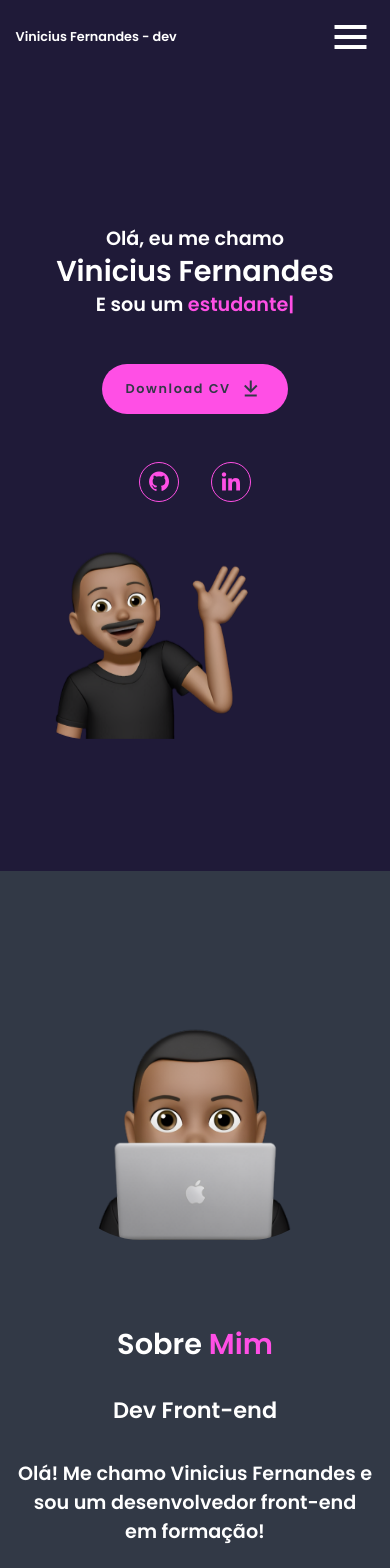
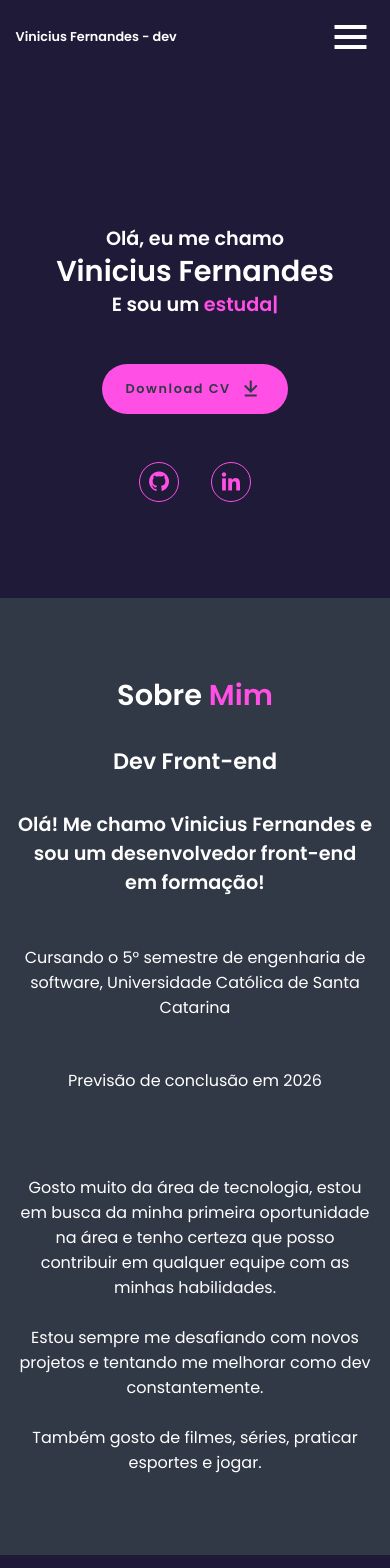
Before and after one commit to fxrnandes/portfolio, a React (Create React App) app: page / in a window 390 px wide. Shown: the top 1568 px of the page. Built offline with nearby package versions, Linux system fonts and the light colour scheme.

Commit message:
fix: responsividade

```diff
--- a/src/components/about.js
+++ b/src/components/about.js
@@ -20,7 +20,7 @@ const About = () => {
         <p>
           <strong>Olá! Me chamo Vinicius Fernandes e sou um desenvolvedor front-end em formação!</strong>
         </p>
-        <p>Cursando o 4° semestre de engenharia de software, Universidade Católica de Santa Catarina</p>
+        <p>Cursando o 5° semestre de engenharia de software, Universidade Católica de Santa Catarina</p>
         <ul>
           <li>Previsão de conclusão em 2026</li>
         </ul>
--- a/src/components/skills.js
+++ b/src/components/skills.js
@@ -13,45 +13,41 @@ const Skills = () => {
   <div className="skills-box">
     <i className='bx bxl-javascript'></i>
     <h3>JavaScript</h3>
-    <p>Tenho uma boa base de JS. Já entendo bem alguns conceitos e tenho facilidade e a vontade de querer aprender.</p>
   </div>
 
   <div className="skills-box">
     <i className='bx bxl-html5'></i>
     <h3>Html5</h3>
-    <p>Conheço conceitos do HTML5 como elementos semânticos, meta tags, atributos, hierarquia de elementos,
-      responsividade, importação de fontes, formatação de textos, formulários, etc.</p>
   </div>
 
   <div className="skills-box">
     <i className='bx bxl-css3'></i>
     <h3>CSS3</h3>
-    <p> Tenho noção do CSS3 como flexbox, grid, seletores, variáveis, herança, especificidade, fontes, medidas,
-      unidades, posicionamento, pseudo classes, pseudo elementos, estilos de texto, media queries, animações, entre outros.
-    </p>
   </div>
 
   <div className="skills-box">
     <i className='bx bxl-react'></i>
     <h3>React JS</h3>
-    <p>Possuo algum conhecimento em ReactJS e atualmente tentando me especializar nesse framework, já que é uma viso me tornar um dev front-end.</p>
+  </div>
+
+  <div className="skills-box">
+    <i className='bx bxl-flutter'></i>
+    <h3>Flutter</h3>
+  </div>
+
+  <div className="skills-box">
+    <i className='bx bxl-typescript'></i>
+    <h3>Typescript</h3>
   </div>
 
   <div className="skills-box">
     <i className='bx bxl-git'></i>
     <h3>Git</h3>
-    <p>
-      Tenho noção do Git com os comando para versionamento de código como git add, commit, push, branch, status,
-      clone dos repositórios, configuração do SSH, estado dos arquivos, remoção de arquivos pelo terminal, entre
-      outras coisas.
-    </p>
   </div>
 
   <div className="skills-box">
     <i className='bx bxl-github'></i>
     <h3>GitHub</h3>
-    <p>Prática no GitHub na criação de repositórios, commits, clone repositórios, fazer forks, hospedagem no github
-      pages, criação de readmes, entre outras operações.</p>
   </div>
   </div>
     </section>
--- a/src/styles/about.css
+++ b/src/styles/about.css
@@ -56,13 +56,12 @@
   @media (max-width: 768px) {
     #about {
       flex-direction: column;
-      padding: 8rem 1rem;
+      padding: 5rem 5rem;
       text-align: center;
     }
 
     .about-img img {
-      width: 50vw;
-      margin-bottom: 2rem;
+      display: none;
     }
 
     .heading {
@@ -83,6 +82,7 @@
 
     li {
       font-size: 1.2rem;
+      display: inline-block;
     }
 
     .about-container strong {
@@ -93,11 +93,11 @@
   /* Telas menores que 480px (celulares em modo retrato) */
   @media (max-width: 480px) {
     #about {
-      padding: 6rem 1rem;
+      padding: 2rem 1rem;
     }
 
     .about-img img {
-      width: 70vw;
+      width: none;
     }
 
     .heading {
--- a/src/styles/footer.css
+++ b/src/styles/footer.css
@@ -27,8 +27,10 @@ footer {
   /* Telas menores que 768px (tablets e celulares em modo paisagem) */
   @media (max-width: 768px) {
     footer .social-media {
-      flex-direction: column;
-      margin: -1.5rem 0;
+      display: flex;
+      justify-content: center;
+      align-items: center;
+      margin: -2rem 0rem 1rem 0rem;
     }
 
     footer h2 {
@@ -46,16 +48,11 @@ footer {
       padding: 0.5rem;
     }
 
-    footer .social-media {
-      flex-direction: column;
-      margin: -1rem 0;
-    }
-
     footer h2 {
       font-size: 1.1rem;
     }
 
     footer p {
-      font-size: 0.85rem;
+      font-size: 0.5rem;
     }
   }
--- a/src/styles/home.css
+++ b/src/styles/home.css
@@ -125,8 +125,7 @@
     }
 
     .home-img {
-      width: 100%;
-      padding-top: 2rem;
+      display: none;
     }
 
     .home-img img {
--- a/src/styles/skills.css
+++ b/src/styles/skills.css
@@ -9,7 +9,7 @@
 
   .skills-container {
     display: grid;
-    grid-template-columns: repeat(3, 1fr);
+    grid-template-columns: repeat(4, 1fr);
     gap: 1rem;
     color: var(--text-color);
   }
@@ -30,19 +30,13 @@
 
   .skills-box i {
     padding-top: 1rem;
-    font-size: 5rem;
+    font-size: 8rem;
     color: var(--main-color);
   }
 
   .skills-box h3 {
     font-size: 1.8rem;
-  }
-
-  .skills-box p {
-    font-size: 1.2rem;
-    margin: 1rem 2.5rem 2rem;
-    text-align: center;
-    width: 85%;
+    padding-bottom: 1rem;
   }
 
   /* Media Queries para mobile */
@@ -61,11 +55,6 @@
     .skills-box h3 {
       font-size: 1.6rem;
     }
-
-    .skills-box p {
-      font-size: 1.1rem;
-      margin: 1rem 1.5rem;
-    }
   }
 
   /* Telas menores que 480px (celulares em modo retrato) */
@@ -83,11 +72,6 @@
       font-size: 1.4rem;
     }
 
-    .skills-box p {
-      font-size: 1rem;
-      margin: 1rem;
-    }
-
     #skills {
       padding: 8rem 2rem;
     }
```
